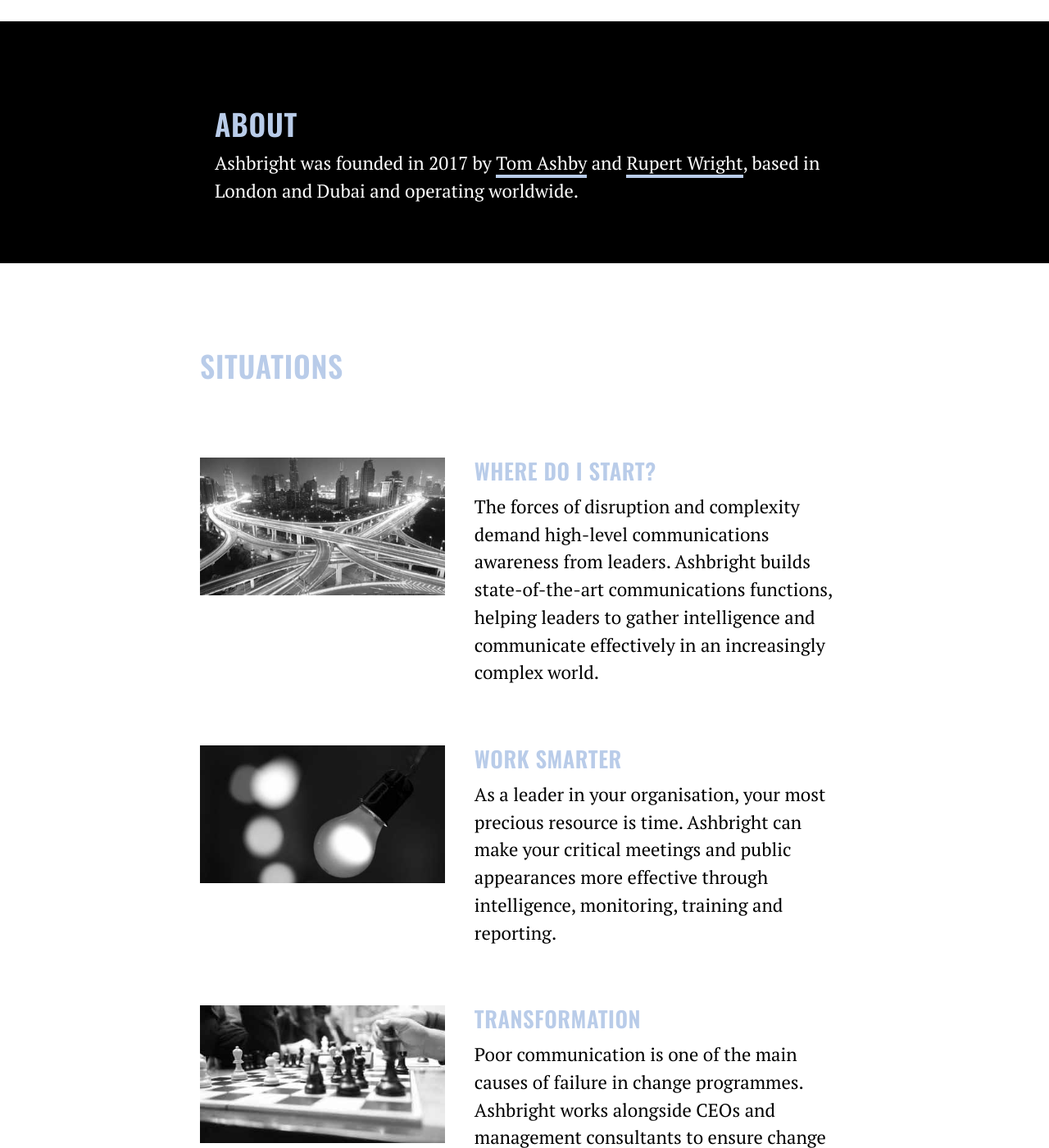
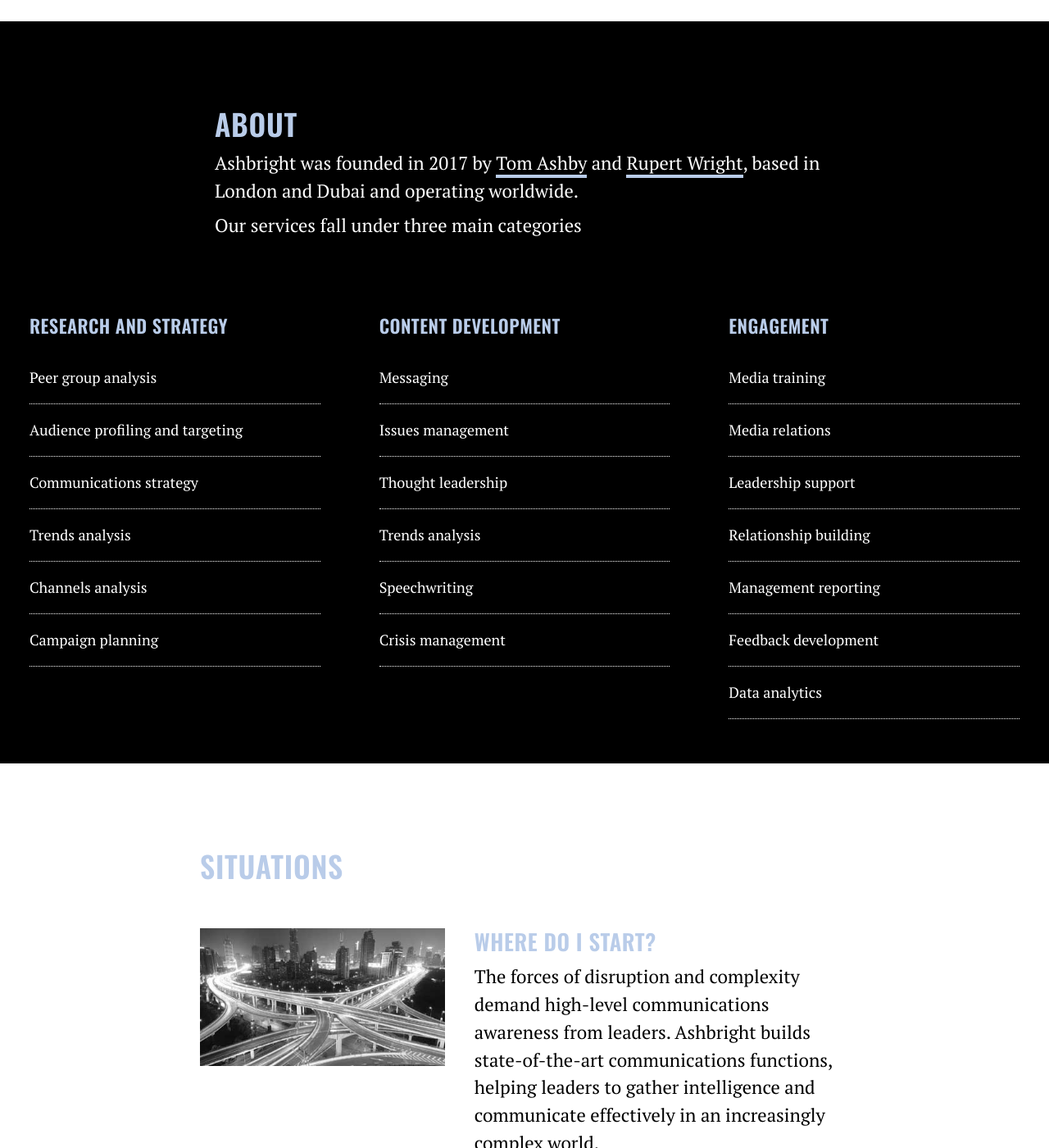
Before and after one commit to wearethoughtfox/ashbright, a Jekyll site: the page built from index.html, in a window 1280 px wide and 1400 px high, scrolled down 1010 px. Shown: the whole window at 82% size. Built offline with Jekyll 4.4.1, drawn with Linux system fonts in a browser that asks for light colours; some of the changed text lies outside the part shown.

Commit message:
Fixed up the home layout with new sections.

```diff
--- a/_includes/footer.html
+++ b/_includes/footer.html
@@ -1,4 +1,4 @@
-<footer class="bg-ashblue pt2 mt4 pb2 pb5-l">
+<footer class="bg-ashblue pt2 pb2 pb5-l">
   <div class = "bt b--ashdarkgrey tc tl-l pt4-l">
   <div id="contact" class="mw6 mw7-ns center pt4 tc fr-l pr5-l">
     <a class="ash-sans f5 f3-ns link dim ph3 ph4-l pv2 mb4 mr3-ns dib white bg-black ttu tracked" href="mailto:{{ site.email }}">Get in touch</a>
--- a/index.html
+++ b/index.html
@@ -5,7 +5,7 @@
 ---
 
 <header>
-  <div class="cover bg-left bg-center-l" style="background-image: url({{ site.baseurl }}/images/dubai-night-getty-bw.jpg)">
+  <div class="cover bg-left bg-center-l" style="background-image: url({{ site.baseurl }}/images/manhattan-407703.jpg)">
     <div class="bg-black-60">
 
       <nav class="db dt-l w-100 border-box pa3 ph3-l">
@@ -37,11 +37,51 @@
 </section>
 
 <section id="about" class="bg-black">
-  <div class="mw7-ns center ph2 pv4 pv5-ns pa3-l ph5-ns pv5-l">
+  <div class="mw7-ns center ph2 pv4 pv5-ns pa3-l ph5-ns pt5-l pb4-l">
     <h2 class="f1 ph2 ph4-l ashblue ttu">About</h2>
 
      <p class="f3 ph2 ph4-l lh-copy mt2 white">Ashbright was founded in 2017 by <a href="{{ site.baseurl }}/tom-ashby" class="bb bw2 b--ashblue no-underline white dim">Tom Ashby</a> and <a href="{{ site.baseurl }}/rupert-wright" class="bb bw2 b--ashblue no-underline white dim">Rupert Wright</a>, based in London and Dubai and operating worldwide. </p>
+
+     <p class="f3 ph2 ph4-l lh-copy mt2 white">Our services fall under three main categories</p>
   </div>
+
+  <div class="dt-ns dt--fixed-ns">
+  <div class="dtc-ns pa3 pa4-ns pt2">
+    <h2 class="f3 ashblue ttu">Research and strategy</h2>
+      <ul class="list pl0 white">
+        <li class="lh-copy pv3 ba bl-0 bt-0 br-0 b--dotted b--white">Peer group analysis</li>
+        <li class="lh-copy pv3 ba bl-0 bt-0 br-0 b--dotted b--white">Audience profiling and targeting</li>
+        <li class="lh-copy pv3 ba bl-0 bt-0 br-0 b--dotted b--white">Communications strategy</li>
+        <li class="lh-copy pv3 ba bl-0 bt-0 br-0 b--dotted b--white">Trends analysis</li>
+        <li class="lh-copy pv3 ba bl-0 bt-0 br-0 b--dotted b--white">Channels analysis</li>
+        <li class="lh-copy pv3 ba bl-0 bt-0 br-0 b--dotted b--white">Campaign planning</li>
+      </ul>
+  </div>
+  <div class="dtc-ns pa3 pa4-ns pt2">
+    <h2 class="f3 ashblue ttu">Content development</h2>
+      <ul class="list pl0 white">
+        <li class="lh-copy pv3 ba bl-0 bt-0 br-0 b--dotted b--white">Messaging</li>
+        <li class="lh-copy pv3 ba bl-0 bt-0 br-0 b--dotted b--white">Issues management</li>
+        <li class="lh-copy pv3 ba bl-0 bt-0 br-0 b--dotted b--white">Thought leadership</li>
+        <li class="lh-copy pv3 ba bl-0 bt-0 br-0 b--dotted b--white">Trends analysis</li>
+        <li class="lh-copy pv3 ba bl-0 bt-0 br-0 b--dotted b--white">Speechwriting</li>
+        <li class="lh-copy pv3 ba bl-0 bt-0 br-0 b--dotted b--white">Crisis management</li>
+      </ul>
+  </div>
+  <div class="dtc-ns pa3 pa4-ns pt2">
+    <h2 class="f3 ashblue ttu">Engagement</h2>
+    <ul class="list pl0 white">
+      <li class="lh-copy pv3 ba bl-0 bt-0 br-0 b--dotted b--white">Media training</li>
+      <li class="lh-copy pv3 ba bl-0 bt-0 br-0 b--dotted b--white">Media relations</li>
+      <li class="lh-copy pv3 ba bl-0 bt-0 br-0 b--dotted b--white">Leadership support</li>
+      <li class="lh-copy pv3 ba bl-0 bt-0 br-0 b--dotted b--white">Relationship building</li>
+      <li class="lh-copy pv3 ba bl-0 bt-0 br-0 b--dotted b--white">Management reporting</li>
+      <li class="lh-copy pv3 ba bl-0 bt-0 br-0 b--dotted b--white">Feedback development</li>
+      <li class="lh-copy pv3 ba bl-0 bt-0 br-0 b--dotted b--white">Data analytics</li>
+    </ul>
+
+  </div>
+</div>
 
 </section>
 
@@ -52,7 +92,7 @@
   {% for situation in site.situations %}
 
     <article>
-    <a href="{{ situation.url }}" class="db pt5 ph2 ph0-l no-underline black dim">
+    <a href="{{ situation.url }}" class="db pt4 ph2 ph0-l no-underline black dim">
       <div class="flex flex-column flex-row-ns">
         <div class="pr3-ns mb1 mb0-ns w-100 w-40-ns">
           <img src="{{ site.baseurl }}/images/{{ situation.image }}-thumb.jpg" class="db" alt="{{ situation.title }}">
@@ -68,6 +108,73 @@
   </article>
 
   {% endfor %}
+
+</section>
+
+<section id="about" class="bg-black cf pa3 pa4-m pa5-l mw9 center">
+  <div class="fr w-100 w-80-l">
+    <p class="f6">
+      Sectors
+    </p>
+    <h1 class="f2 f1-l mt0 mb4 mb5-ns ttu white"><span class="ashblue">
+      Ashbright</span><br class="dn db-ns white"> works across a broad variety of sectors
+    </h1>
+  </div>
+  <div class="f6 lh-copy fl w-100 mb4-ns">
+    <div class="fl-ns w-100 w-20-l pr3-m pr5-l white">
+      <p>
+        Centre of Government
+      </p>
+    </div>
+    <div class="fl-ns w-50-m w-20-l pr3-m pr5-l white">
+      <p>
+        Citizenship-by-investment
+      </p>
+    </div>
+    <div class="fl-ns w-50-m w-20-l pr3-m pr5-l white">
+      <p>
+        Defence
+      </p>
+    </div>
+    <div class="fl-ns w-50-m w-20-l pr3-m pr5-l white">
+      <p>
+        Energy
+      </p>
+    </div>
+    <div class="fl-ns w-50-m w-20-l pr3-m pr5-l white">
+      <p>
+        Financial services
+      </p>
+    </div>
+  </div>
+
+  <div class="f6 lh-copy fl w-100 mb4">
+    <div class="fl-ns w-100 w-20-l pr3-m pr5-l white">
+      <p>
+        Fintech
+      </p>
+    </div>
+    <div class="fl-ns w-50-m w-20-l pr3-m pr5-l white">
+      <p>
+        High Net Worth Individuals
+      </p>
+    </div>
+    <div class="fl-ns w-50-m w-20-l pr3-m pr5-l white">
+      <p>
+      Investment promotion
+      </p>
+    </div>
+    <div class="fl-ns w-50-m w-20-l pr3-m pr5-l white">
+      <p>
+        Royal Courts
+      </p>
+    </div>
+    <div class="fl-ns w-50-m w-20-l pr3-m pr5-l white">
+      <p>
+        Sovereign Wealth and Investment Funds
+      </p>
+    </div>
+  </div>
 
 </section>
 
```
